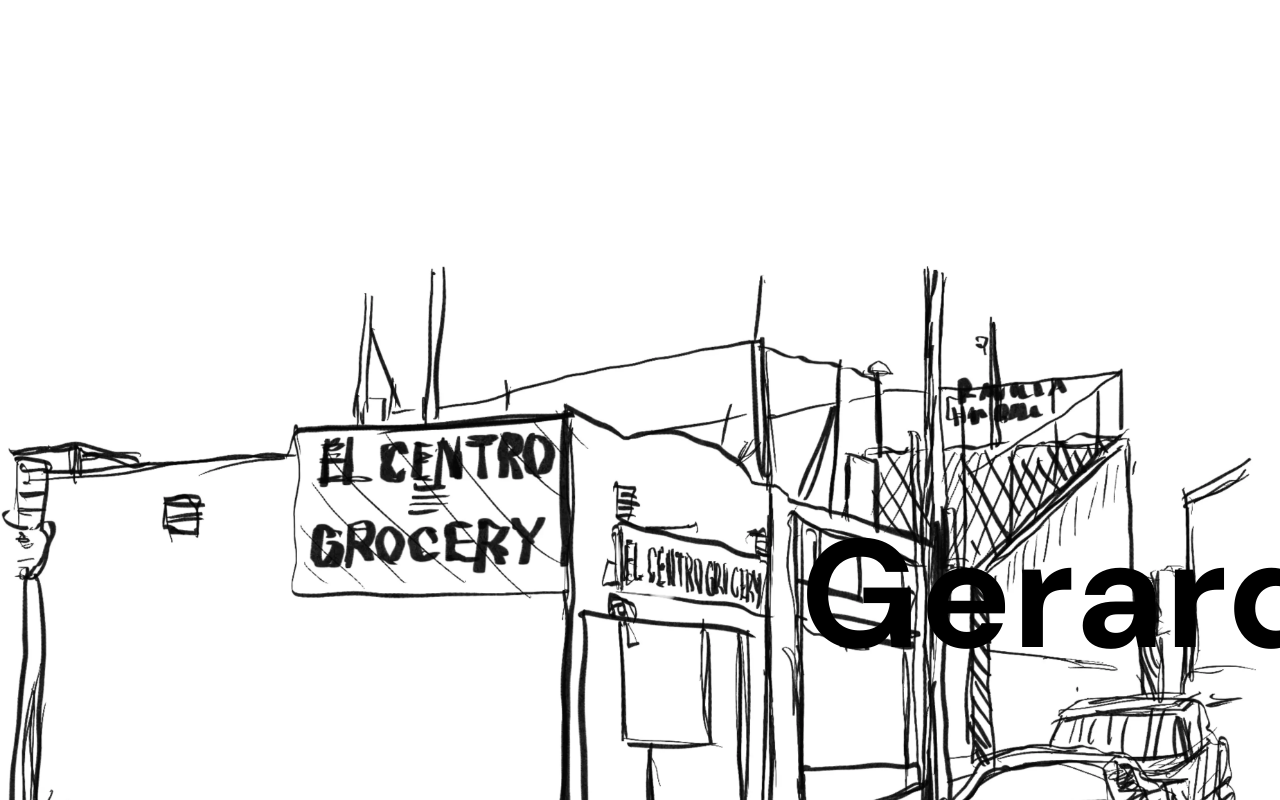
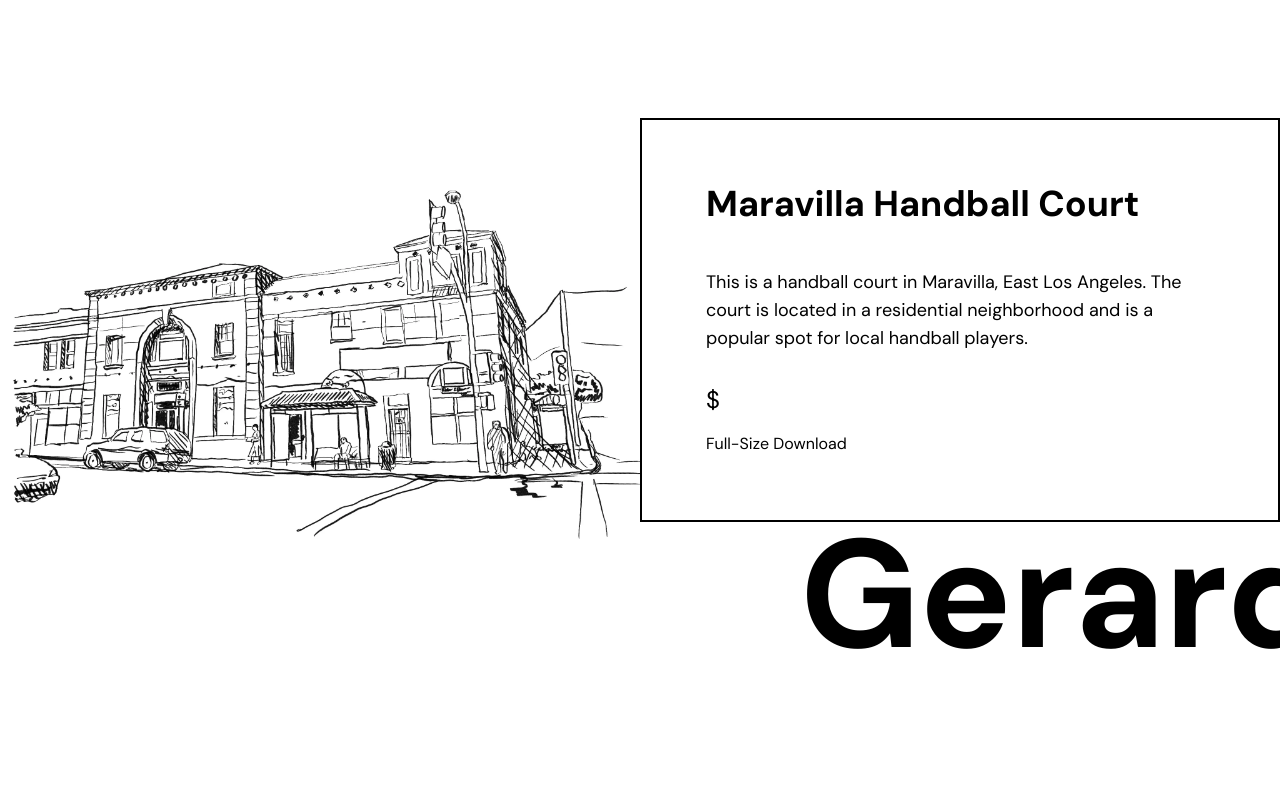
Before and after one commit to gerardojgarcia/gg_portfolio_24, a Nuxt app: page /art/self-help-graphics in a window 1280 px wide. Built offline with nearby package versions, Linux system fonts and the light colour scheme.

Commit message:
updated art pags layout

```diff
--- a/pages/art/self-help-graphics.vue
+++ b/pages/art/self-help-graphics.vue
@@ -1,15 +1,36 @@
 <script setup>
 const art = ref({
-  id: 1,
-  title: "Maravilla Handball Court",
-  image: "/art/maravilla.webp",
-  link: "/art/maravilla-handball-court",
+    id: 1,
+    title: "Maravilla Handball Court",
+    image: "/art/self_help_graphics.webp",
+    link: "/art/maravilla-handball-court",
 });
 </script>
 <template>
-  <div class="art-information">
-    <div>
-      <NuxtImg :src="art.image" />
+    <div class="art-information dark:text-white">
+        <div class="flex items-center">
+            <div class="w-1/2">
+                <NuxtImg :src="art.image" height="900px" />
+            </div>
+            <div class="w-1/2 border-2 border-black p-16">
+                <!-- Title -->
+                <h1 class="text-4xl font-bold mb-3">{{ art.title }}</h1>
+
+                <!-- Description -->
+                <p class="text-lg py-8">
+                    This is a handball court in Maravilla, East Los Angeles. The
+                    court is located in a residential neighborhood and is a
+                    popular spot for local handball players.
+                </p>
+
+                <!--Buy Print Button-->
+
+                <!-- Digital Download Buy button -->
+                <div class="space-y-4 flex flex-col w-1/2">
+                    <p class="price text-2xl">${{ art.price }}</p>
+                    <a>Full-Size Download</a>
+                </div>
+            </div>
+        </div>
     </div>
-  </div>
 </template>
```
Also changed, not shown: package.json (+5 -5 lines), 1 other file (tests, documents, lock files or other folders).
